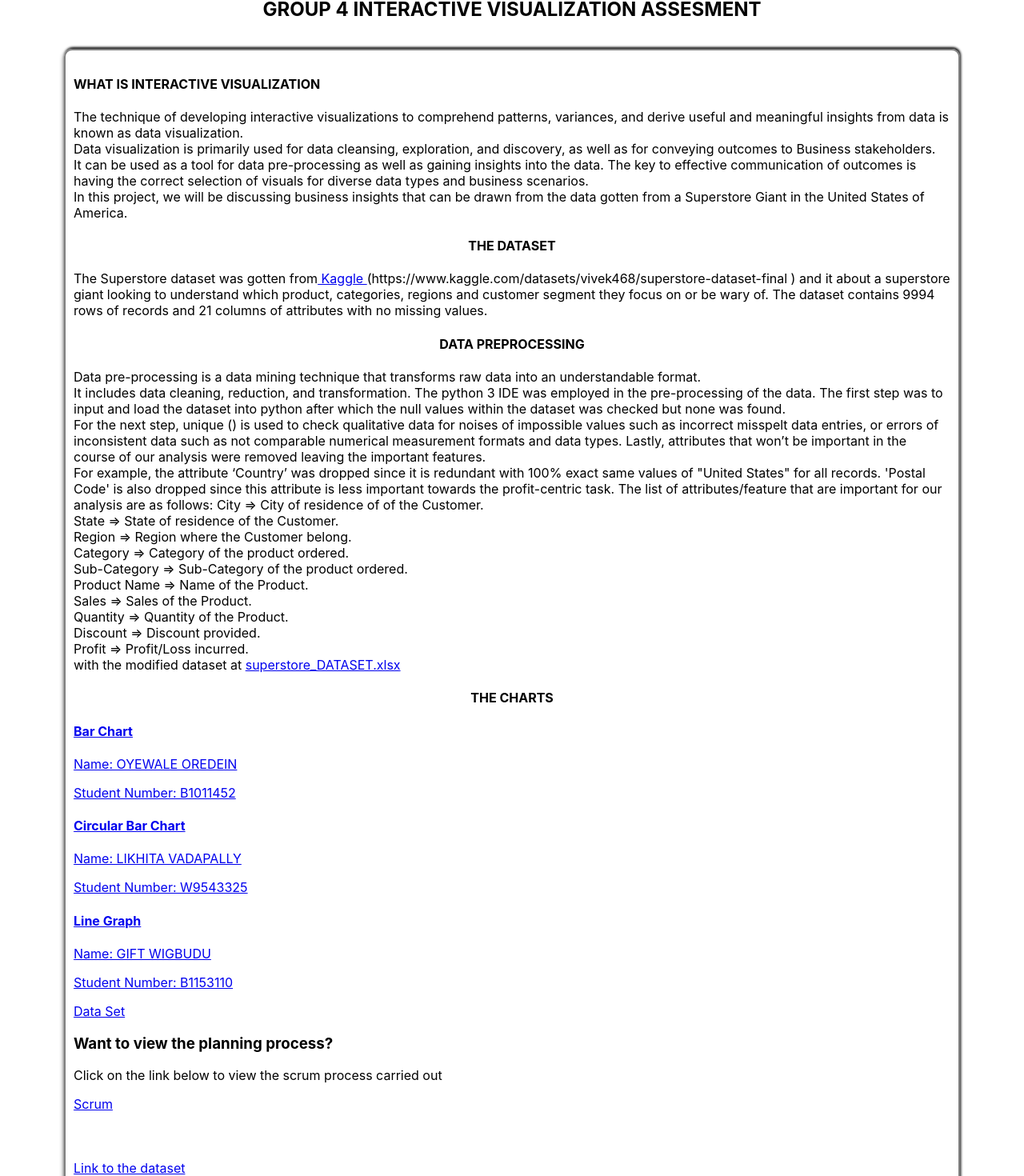
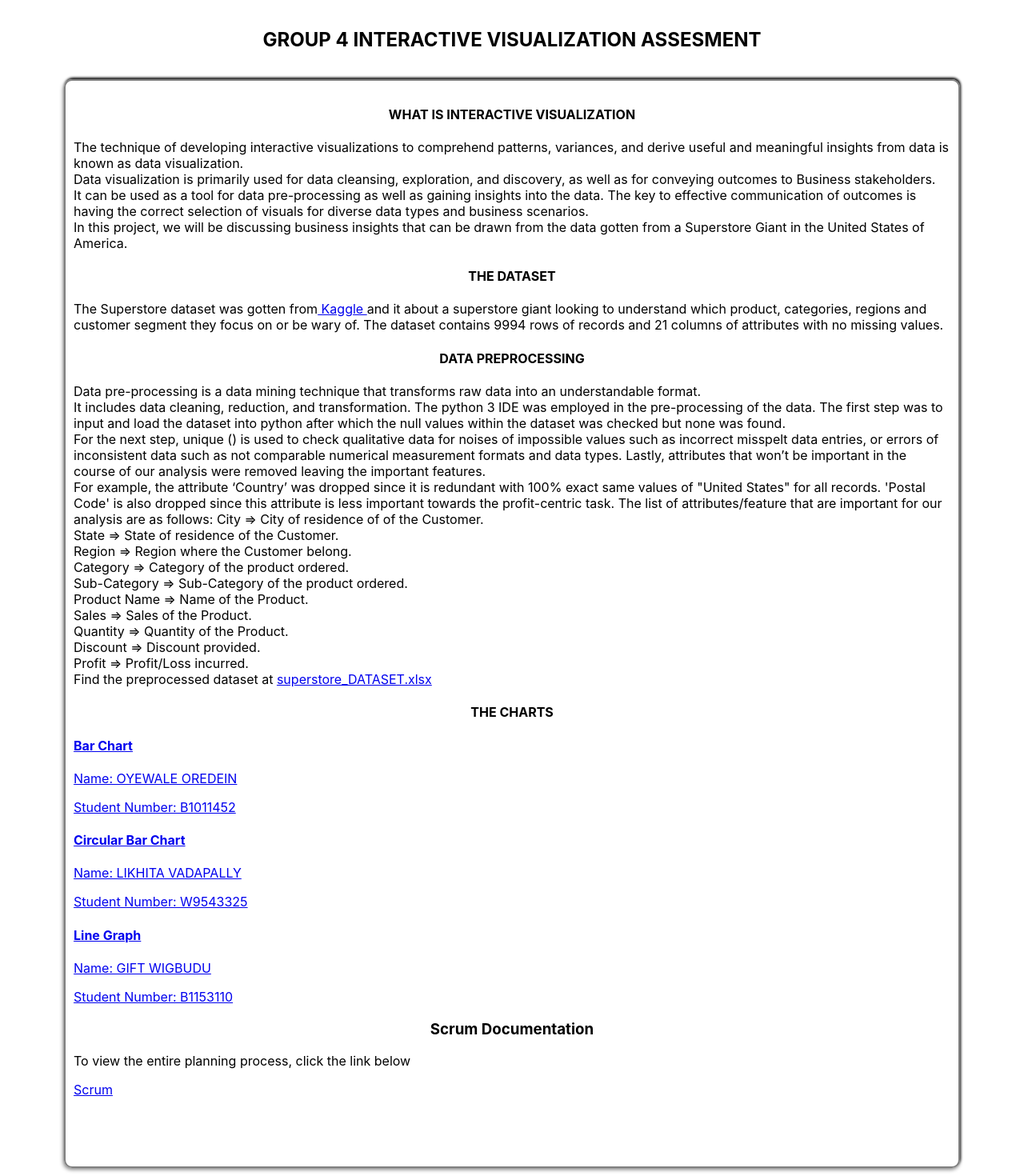
Before and after one commit to Sir-Newton/BBsTeams, a Next.js app in the folder BBsTeams/: page / in a window 1280 px wide. Shown: the part 138-1608 px from the top of the page at 80% size. Built offline with nearby package versions, Linux system fonts and the light colour scheme.

Commit message:
Update index.js

```diff
--- a/BBsTeams/pages/index.js
+++ b/BBsTeams/pages/index.js
@@ -11,14 +11,14 @@ return (
     </Head>
 
     <main>
-        <Header className="title" title="INTERACTIVE VISUALIZATION GROUP ASSESMENT" />
-        <p className="description">
+        <Header className="title"  align="center" title="INTERACTIVE VISUALIZATION GROUP ASSESMENT" />
+        <p>
     <h2> GROUP 4 INTERACTIVE VISUALIZATION ASSESMENT </h2>
     </p>
 
      <div id="mainbody" className="card">
 
-        <h4>WHAT IS INTERACTIVE VISUALIZATION</h4>
+        <h4 align="center">WHAT IS INTERACTIVE VISUALIZATION</h4>
         <p>
             The technique of developing interactive visualizations to comprehend patterns, variances, and derive useful and meaningful
             insights from data is known as data visualization. <br/> Data visualization is primarily used for data cleansing, exploration, and discovery, as
@@ -29,8 +29,8 @@ return (
 
         <h4 align="center">THE DATASET</h4>
         <p>The Superstore dataset was gotten from
-            <a href="https://docs.google.com/spreadsheets/d/1vGWkF3vBHJc-kG7uIeD5_A6G43w50ISs/edit?rtpof=true"> Kaggle </a>
-            (https://www.kaggle.com/datasets/vivek468/superstore-dataset-final ) and it about a
+            <a href="https://www.kaggle.com/datasets/vivek468/superstore-dataset-final"> Kaggle </a>
+            and it about a
             superstore giant looking to understand which product, categories, regions and customer segment they focus on or be wary of.
             The dataset contains 9994 rows of records and 21 columns of attributes with no missing values.
         </p>
@@ -56,7 +56,9 @@ return (
             Discount => Discount provided.  <br/>
             Profit => Profit/Loss incurred. <br/>
 
-                with the modified dataset at <a href="BBsTeams/teammates/superstore_DATASET.xlsx"> superstore_DATASET.xlsx </a> <br/>
+
+            Find the preprocessed dataset at <a href="BBsTeams/teammates/superstore_DATASET.xlsx"> superstore_DATASET.xlsx </a> <br/>
+
         <h4 align="center"> THE CHARTS </h4>
     <p align="left">
 
@@ -83,18 +85,15 @@ return (
                     <p class="chart-paragraph">Student Number: B1153110</p>
                 </div>
             </a>
-           <a class="card" href="./BBsTeams/superstore_DATASET.xlsx"> Data Set </a>
 
         </div>
         <div class="scrum-link">
-            <h3>Want to view the planning process?</h3>
-            <p>Click on the link below to view the scrum process carried out</p>
+            <h3 align="center"> Scrum Documentation </h3>
+<p>To view the entire planning process, click the link below</p>
             <a href="https://docs.google.com/spreadsheets/d/1owUIFHjrN1pRiAGGPRhX84ZkpYWh56y_/edit#gid=1392942190">Scrum </a>
         </div>
 <br/><br/><br/>
 
-
-        <a href="https://docs.google.com/spreadsheets/d/1vGWkF3vBHJc-kG7uIeD5_A6G43w50ISs/edit?rtpof=true"> Link to the dataset </a>
         </p>
     </div>
     </main>
```
